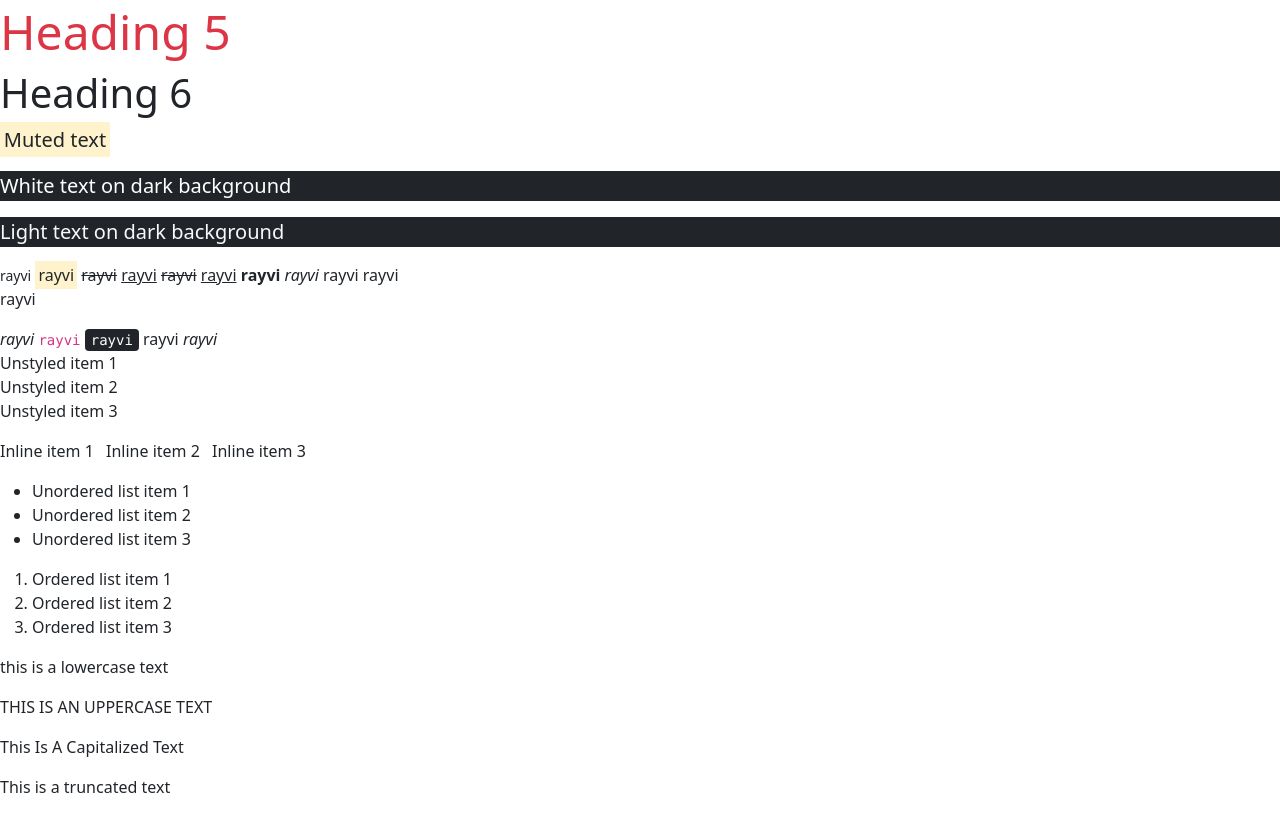
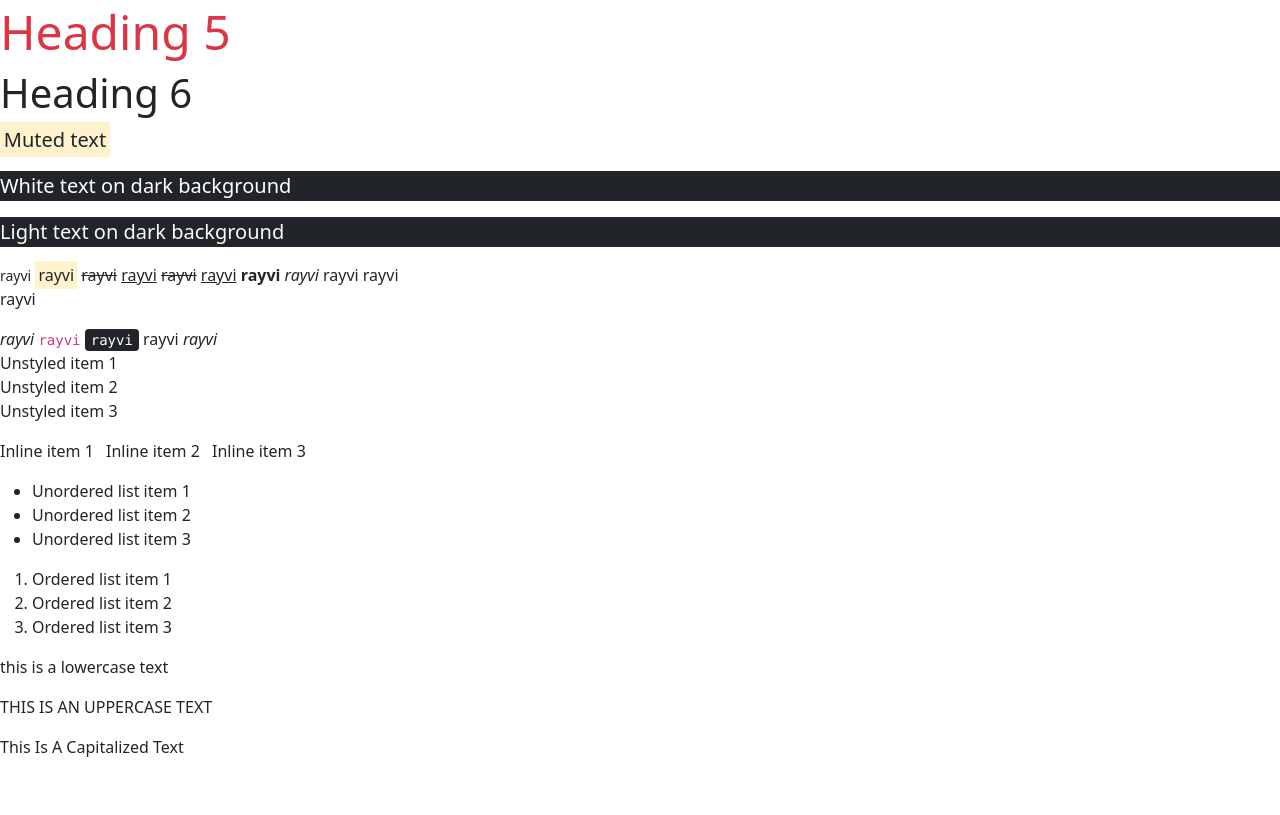
Before and after one commit to RanuelViray/bs5, a plain HTML site: page typography.html in a window 1280 px wide. Shown: the part 355-1170 px from the top of the page. After the commit the page ends 1130 px from the top, so only its background shows below. Drawn offline with nearby package versions, Linux system fonts and the light colour scheme.

Commit message:
updated typography

```diff
--- a/typography.html
+++ b/typography.html
@@ -77,7 +77,7 @@
 <p class="text-lowercase">This is a lowercase text</p>
 <p class="text-uppercase">This is an uppercase text</p>
 <p class="text-capitalize">This is a capitalized text</p>
-<p class="text-truncate">This is a truncated text</p>
+
 
 
         <script
```
